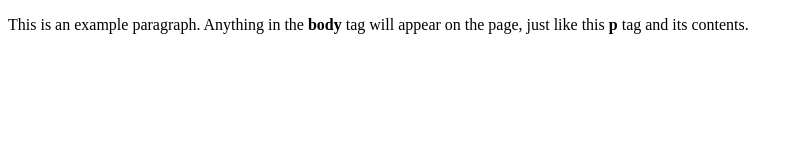
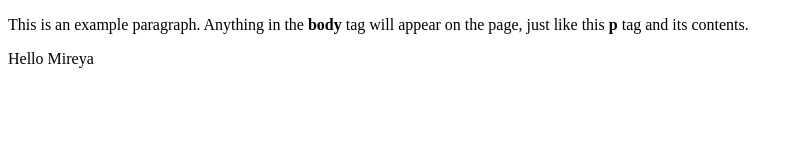
Before and after one commit to jorispkabore/webiiii, a plain HTML site: page index.html in a window 1280 px wide. Shown: the whole page, without its empty margins (0-800 px from the left). Drawn offline with Linux system fonts and the light colour scheme.

Commit message:
Update index.html

```diff
--- a/index.html
+++ b/index.html
@@ -5,5 +5,6 @@
   </head>
   <body>
     <p>This is an example paragraph. Anything in the <strong>body</strong> tag will appear on the page, just like this <strong>p</strong> tag and its contents.</p>
+    <p>Hello Mireya</p>
   </body>
 </html>
```
